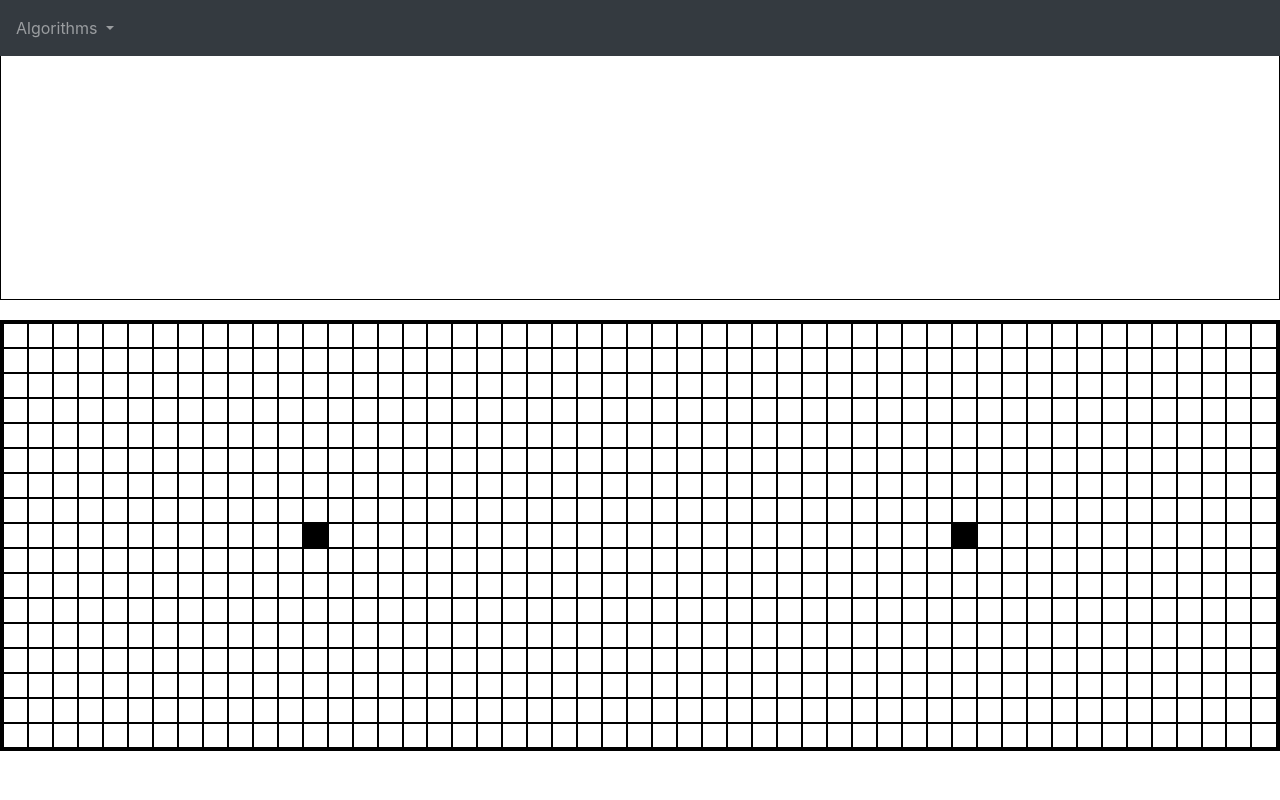
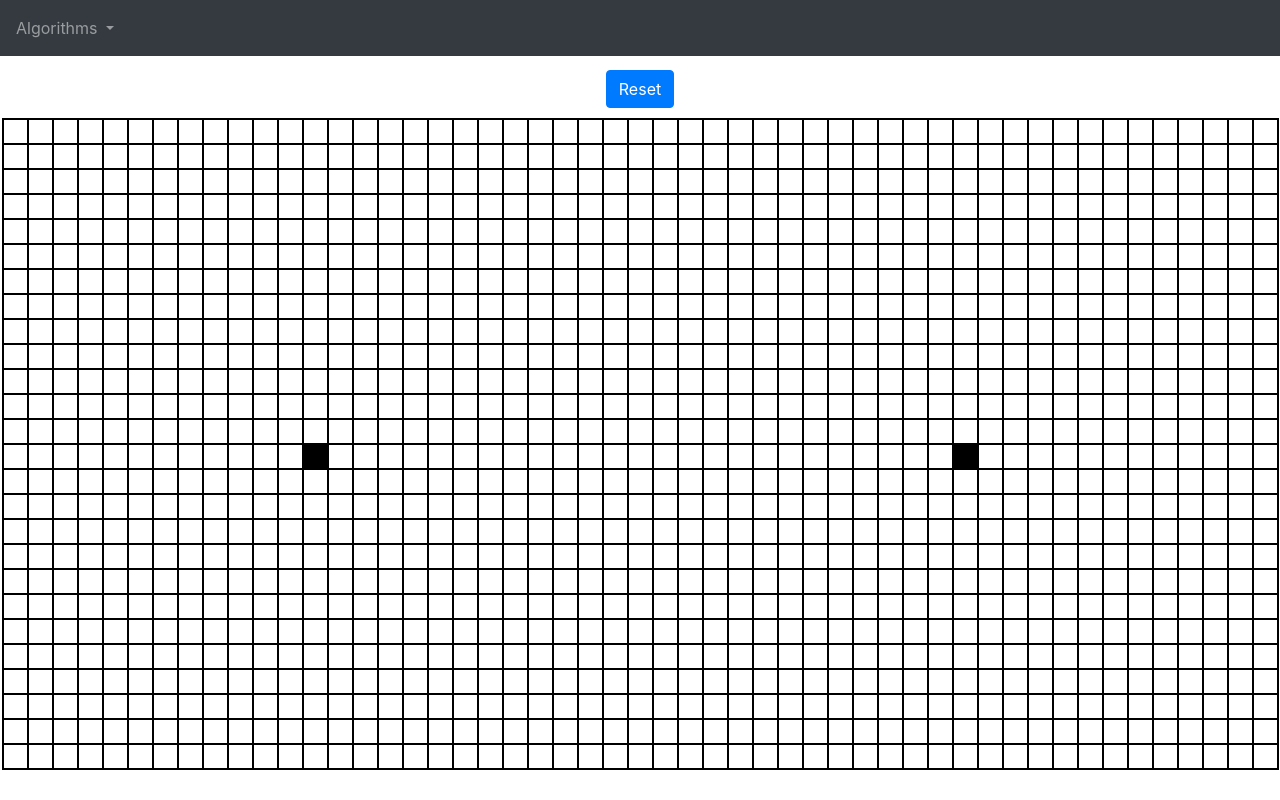
Before and after one commit to ClayGifford1/pathfinder, a website with bundled scripts: page pathfinder.html in a window 1280 px wide. Built offline with nearby package versions, Linux system fonts and the light colour scheme.

Commit message:
added a reset option

```diff
--- a/cell.js
+++ b/cell.js
@@ -31,7 +31,8 @@ export default class Node {
     const text = document.createTextNode("");
     newNode.appendChild(text);
 
-    newNode.addEventListener("mousedown", function() {newNode.className = "pressed";});
+    //newNode.addEventListener("mousedown", this.handleMouseDown);
+    //newNode.addEventListener("mouseenter", this.handleMouseDown);
 
     return newNode;
   }
@@ -39,4 +40,8 @@ export default class Node {
   getIndex() {
     return ((this.row * this.cells) + this.cell + 1);
   }
+
+  handleMouseDown() {
+    document.getElementById(this.id).className = "pressed";
+  }
 }
--- a/generateGrid.js
+++ b/generateGrid.js
@@ -1,54 +1,44 @@
-import Node from "./cell.js";
 import Map from "./map.js";
 import Dijkstra from "./dijkstra.js";
 
-const graph = document.getElementById("graph");
 const nav = document.getElementById("navigation");
 const info = document.getElementById("info");
 const navHeight = nav.offsetHeight;
 const infoHeight = info.offsetHeight;
 
-
 const generateGrid = () => {
-  for (let x = 0; x < rows; x++) {
-    var nodes = [];
-    var row = document.createElement("tr");
-
-    for (let y = 0; y < cells; y++) {
-      var node = new Node(x, y, cells);
-
-      if (x === Math.floor(rows / 2) && y === Math.floor(cells / 4)) {
-        node.isBase = true;
-      }
-      else if (x === Math.floor(rows / 2) && y === Math.floor(cells / 4 * 3)) {
-        node.isTarget = true;
-      }
-
-      nodes.push(node);
-      var cell = node.displayNode();
-      row.appendChild(cell);
-    }
-    graph.appendChild(row);
-    grid.graph.push(nodes);
-  }
-};
-
-const activateDijkstra = () => {
-  let testRun = new Dijkstra(grid);
-  testRun.runDijkstra();
+  grid.buildGrid();
 };
 
 const initializeEventListeners = () => {
-  document.getElementById("Dijkstra Search").addEventListener("click", activateDijkstra);
-  document.getElementById("graph").addEventListener("mousedown", function(){grid.mousePressed = true;});
+  document.getElementById("Dijkstra search").addEventListener("click", activateDijkstra);
+  document.getElementById("reset").addEventListener("click", resetGrid);
+  window.addEventListener("resize", resetGrid);
 };
 
-const clearGrid = () => {
-  const grid = document.getElementById("graph");
-  while(grid.hasChildNodes()) {
-    grid.removeChild(grid.firstChild);
+const generateMouseEvents = () => {
+  for (let x = 0; x < grid.rows; x++) {
+    for (let y = 0; y < grid.cells; y++) {
+      //let nodeID = grid.graph[x][y].id;
+      //let node = document.getElementById(nodeID);
+      //node.addEventListener("mouseenter", )
+    }
   }
+  grid.grid.addEventListener("mousedown", handleMouseEnterGrid);
+};
+
+const handleMouseEnterGrid = () => {
+  //grid.mousePressed = true;
+  grid.mousePressed = true;
+};
+
+const resetGrid = () => {
+  /*
   grid.clear();
+  generateGrid();
+  generateMouseEvents();
+  */
+  window.location.reload(false);
 };
 
 const calculateGridSize = () => {
@@ -59,11 +49,16 @@ const calculateGridSize = () => {
 };
 
 const calculateRows = (dimensions) => {
-  return Math.floor((dimensions.height - navHeight - infoHeight) / 28);
+  return Math.floor((dimensions.height - navHeight - infoHeight - 100) / 25);
 };
 
 const calculateCells = (dimensions) => {
   return Math.floor(dimensions.width / 25);
+};
+
+const activateDijkstra = () => {
+  let testRun = new Dijkstra(grid);
+  testRun.runDijkstra();
 };
 
 const dimensions = calculateGridSize();
@@ -72,6 +67,5 @@ const cells = calculateCells(dimensions);
 const grid = new Map(rows, cells);
 generateGrid();
 initializeEventListeners();
+generateMouseEvents();
 grid.getNeighbors();
-//let testRun = new Dijkstra(grid);
-//testRun.runDijkstra();
--- a/map.js
+++ b/map.js
@@ -1,8 +1,11 @@
+import Node from "./cell.js";
+
 export default class Map {
   constructor(rows, cells) {
     this.rows = rows;
     this.cells = cells;
     this.graph = [];
+    this.grid = document.getElementById("grid");
     this.mousePressed = false;
     // this.cellNeighbors = 8;
     this.cellNeighbors = 4;
@@ -12,8 +15,35 @@ export default class Map {
     this.possibleNeighborCellAdjustment = [0, 1, 0, -1];
   }
 
+  buildGrid() {
+    for (let x = 0; x < this.rows; x++) {
+      var nodes = [];
+      var row = document.createElement("tr");
+
+      for (let y = 0; y < this.cells; y++) {
+        var node = new Node(x, y, this.cells);
+
+        if (x === Math.floor(this.rows / 2) && y === Math.floor(this.cells / 4)) {
+          node.isBase = true;
+        }
+        else if (x === Math.floor(this.rows / 2) && y === Math.floor(this.cells / 4 * 3)) {
+          node.isTarget = true;
+        }
+
+        nodes.push(node);
+        var cell = node.displayNode();
+        row.appendChild(cell);
+      }
+      this.grid.appendChild(row);
+      this.graph.push(nodes);
+    }
+  }
+
   clear() {
-    this.graph.length = 0;
+    while(this.grid.hasChildNodes()) {
+      this.grid.removeChild(this.grid.firstChild);
+      this.graph.length = 0;
+    }
   }
 
   validNeighbor(x, y) {
--- a/pathfinder.html
+++ b/pathfinder.html
@@ -26,7 +26,7 @@
             Algorithms
             </a>
             <div class="dropdown-menu">
-              <a id="Dijkstra Search" class="dropdown-item" href="#">Dijkstra Search</a>
+              <a id="Dijkstra search" class="dropdown-item" href="#">Dijkstra Search</a>
             </div>
           </li>
         </ul>
@@ -34,24 +34,18 @@
     </div>
   </div>
 
-    <div id="info" class="container-fluid">
-      <div class="row">
-      </div>
+  <div id="info" class="container-fluid">
+    <div class="row justify-content-center align-items-center">
+      <button id="reset" type="button" class="btn btn-primary">Reset</button>
     </div>
+  </div>
 
-  <div class="container-fluid" id="playground">
+  <div class="container-fluid">
     <div class="row">
-      <table id="graph">
+      <table id="grid">
       </table>
     </div>
   </div>
-
-  <script>
-    window.onresize = function() {
-      clearGrid();
-      generateGrid();
-    }
-  </script>
 
   <!-- Grid generator script -->
   <script type="module" src="generateGrid.js"></script>
--- a/pathfinderStyle.css
+++ b/pathfinderStyle.css
@@ -1,22 +1,18 @@
+body {
+  padding-top: 70px;
+}
+
 #navigation {
-  height: auto;
   width: 100%;
 }
 
 #info {
-  height: 300px;
+  height: auto;
   width: 100%;
-  border: 1px solid black;
+  padding-bottom: 10px;
 }
 
-#playground {
-  margin-top: 20px;
-  margin-bottom: 20px;
-  width: 100%;
-  border: 2px solid black;
-}
-
-#graph {
+#grid {
   margin-left: auto;
   margin-right: auto;
   border-collapse: collapse;
```
